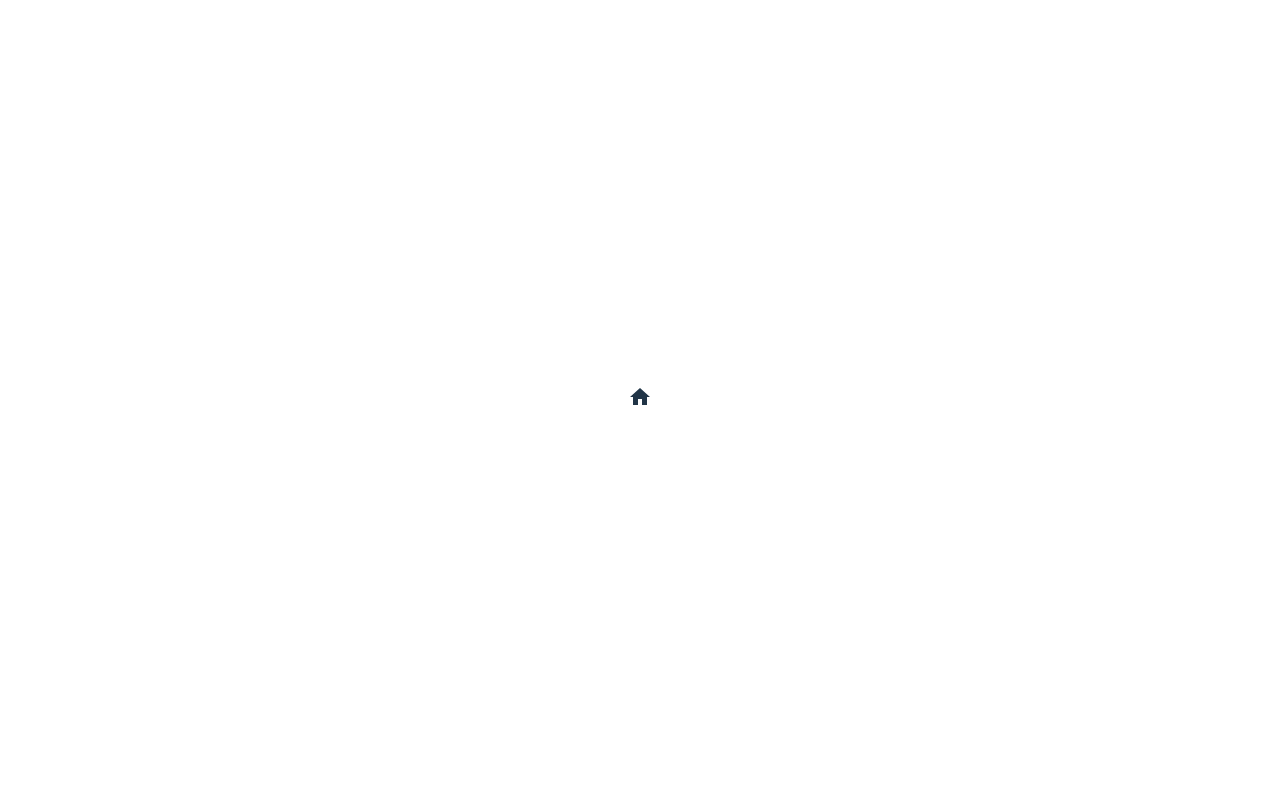
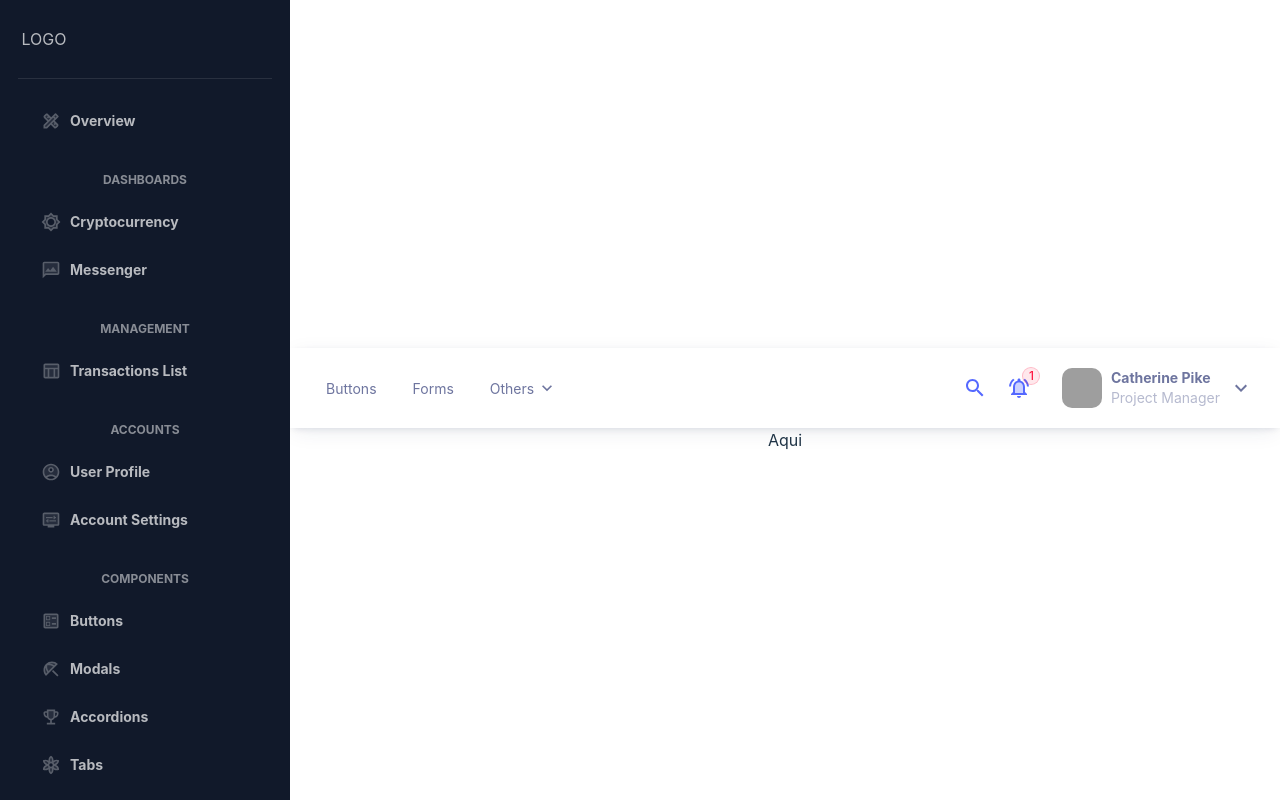
Before and after one commit to ZanellaIgor/CondominiumAdmin, a React (Vite) app: page / in a window 1280 px wide. Built offline with nearby package versions, Linux system fonts and the light colour scheme; grey boxes are pictures that could not be loaded.

Commit message:
Wip Correcao Layout

```diff
--- a/package.json
+++ b/package.json
@@ -17,6 +17,7 @@
     "@mui/material": "^5.15.20",
     "date-fns": "^3.6.0",
     "react": "^18.2.0",
+    "react-custom-scrollbars-2": "^4.5.0",
     "react-dom": "^18.2.0",
     "react-router-dom": "^6.23.1"
   },
--- /dev/null
+++ b/src/components/Scrollbar/index.tsx
@@ -0,0 +1,46 @@
+import PropTypes from 'prop-types';
+import { FC, ReactNode } from 'react';
+
+import { Box, useTheme } from '@mui/material';
+import Scrollbars from 'react-custom-scrollbars-2';
+
+interface ScrollbarProps {
+  className?: string;
+  children?: ReactNode;
+}
+
+const Scrollbar: FC<ScrollbarProps> = ({ className, children, ...rest }) => {
+  const theme = useTheme();
+
+  return (
+    <Scrollbars
+      autoHide
+      renderThumbVertical={() => {
+        return (
+          <Box
+            sx={{
+              width: 5,
+              background: `${theme.colors.alpha.black[10]}`,
+              borderRadius: `${theme.general.borderRadiusLg}`,
+              transition: `${theme.transitions.create(['background'])}`,
+
+              '&:hover': {
+                background: `${theme.colors.alpha.black[30]}`,
+              },
+            }}
+          />
+        );
+      }}
+      {...rest}
+    >
+      {children}
+    </Scrollbars>
+  );
+};
+
+Scrollbar.propTypes = {
+  children: PropTypes.node,
+  className: PropTypes.string,
+};
+
+export default Scrollbar;
--- a/src/components/layouts/SidebarLayout/Header/index.tsx
+++ b/src/components/layouts/SidebarLayout/Header/index.tsx
@@ -1,23 +1,24 @@
 import { useContext } from 'react';
 
+import MenuTwoToneIcon from '@mui/icons-material/MenuTwoTone';
 import {
   Box,
-  alpha,
-  Stack,
-  lighten,
   Divider,
   IconButton,
+  Stack,
   Tooltip,
+  alpha,
+  lighten,
   styled,
-  useTheme
+  useTheme,
 } from '@mui/material';
-import MenuTwoToneIcon from '@mui/icons-material/MenuTwoTone';
-import { SidebarContext } from 'src/contexts/SidebarContext';
+
 import CloseTwoToneIcon from '@mui/icons-material/CloseTwoTone';
 
+import { SidebarContext } from '../../../../contexts/SidebarContext';
 import HeaderButtons from './Buttons';
+import HeaderMenu from './Menu';
 import HeaderUserbox from './Userbox';
-import HeaderMenu from './Menu';
 
 const HeaderWrapper = styled(Box)(
   ({ theme }) => `
@@ -26,7 +27,7 @@ const HeaderWrapper = styled(Box)(
         padding: ${theme.spacing(0, 2)};
         right: 0;
         z-index: 6;
-        background-color: ${alpha(theme.header.background, 0.95)};
+        background-color: ${alpha(theme.header.background as string, 0.95)};
         backdrop-filter: blur(3px);
         position: fixed;
         justify-content: space-between;
@@ -59,7 +60,7 @@ function Header() {
               )}, 0px 5px 22px -4px ${alpha(
                 theme.colors.alpha.black[100],
                 0.1
-              )}`
+              )}`,
       }}
     >
       <Stack
@@ -77,7 +78,7 @@ function Header() {
           component="span"
           sx={{
             ml: 2,
-            display: { lg: 'none', xs: 'inline-block' }
+            display: { lg: 'none', xs: 'inline-block' },
           }}
         >
           <Tooltip arrow title="Toggle Menu">
--- a/src/components/layouts/SidebarLayout/Sidebar/index.tsx
+++ b/src/components/layouts/SidebarLayout/Sidebar/index.tsx
@@ -1,22 +1,20 @@
 import { useContext } from 'react';
-import Scrollbar from 'src/components/Scrollbar';
-import { SidebarContext } from 'src/contexts/SidebarContext';
 
 import {
   Box,
+  Button,
+  Divider,
   Drawer,
   alpha,
+  darken,
+  lighten,
   styled,
-  Divider,
   useTheme,
-  Button,
-  lighten,
-  darken,
-  Tooltip
 } from '@mui/material';
 
+import { SidebarContext } from '../../../../contexts/SidebarContext';
+import Scrollbar from '../../../Scrollbar';
 import SidebarMenu from './SidebarMenu';
-import Logo from 'src/components/LogoSign';
 
 const SidebarWrapper = styled(Box)(
   ({ theme }) => `
@@ -41,17 +39,17 @@ function Sidebar() {
         sx={{
           display: {
             xs: 'none',
-            lg: 'inline-block'
+            lg: 'inline-block',
           },
           position: 'fixed',
           left: 0,
           top: 0,
           background:
             theme.palette.mode === 'dark'
-              ? alpha(lighten(theme.header.background, 0.1), 0.5)
+              ? alpha(lighten(theme.header.background as string, 0.1), 0.5)
               : darken(theme.colors.alpha.black[100], 0.5),
           boxShadow:
-            theme.palette.mode === 'dark' ? theme.sidebar.boxShadow : 'none'
+            theme.palette.mode === 'dark' ? theme.sidebar.boxShadow : 'none',
         }}
       >
         <Scrollbar>
@@ -59,24 +57,24 @@ function Sidebar() {
             <Box
               mx={2}
               sx={{
-                width: 52
+                width: 52,
               }}
             >
-              <Logo />
+              LOGO
             </Box>
           </Box>
           <Divider
             sx={{
               mt: theme.spacing(3),
               mx: theme.spacing(2),
-              background: theme.colors.alpha.trueWhite[10]
+              background: theme.colors.alpha.trueWhite[10],
             }}
           />
           <SidebarMenu />
         </Scrollbar>
         <Divider
           sx={{
-            background: theme.colors.alpha.trueWhite[10]
+            background: theme.colors.alpha.trueWhite[10],
           }}
         />
         <Box p={2}>
@@ -95,7 +93,7 @@ function Sidebar() {
       </SidebarWrapper>
       <Drawer
         sx={{
-          boxShadow: `${theme.sidebar.boxShadow}`
+          boxShadow: `${theme.sidebar.boxShadow}`,
         }}
         anchor={theme.direction === 'rtl' ? 'right' : 'left'}
         open={sidebarToggle}
@@ -108,7 +106,7 @@ function Sidebar() {
             background:
               theme.palette.mode === 'dark'
                 ? theme.colors.alpha.white[100]
-                : darken(theme.colors.alpha.black[100], 0.5)
+                : darken(theme.colors.alpha.black[100], 0.5),
           }}
         >
           <Scrollbar>
@@ -116,17 +114,17 @@ function Sidebar() {
               <Box
                 mx={2}
                 sx={{
-                  width: 52
+                  width: 52,
                 }}
               >
-                <Logo />
+                LOGO
               </Box>
             </Box>
             <Divider
               sx={{
                 mt: theme.spacing(3),
                 mx: theme.spacing(2),
-                background: theme.colors.alpha.trueWhite[10]
+                background: theme.colors.alpha.trueWhite[10],
               }}
             />
             <SidebarMenu />
--- a/src/components/layouts/SidebarLayout/index.tsx
+++ b/src/components/layouts/SidebarLayout/index.tsx
@@ -1,15 +1,15 @@
+import { Box, alpha, lighten, useTheme } from '@mui/material';
 import { FC, ReactNode } from 'react';
-import { Box, alpha, lighten, useTheme } from '@mui/material';
 import { Outlet } from 'react-router-dom';
 
+import Header from './Header';
 import Sidebar from './Sidebar';
-import Header from './Header';
 
-interface SidebarLayoutProps {
+interface ISidebarLayoutProps {
   children?: ReactNode;
 }
 
-const SidebarLayout: FC<SidebarLayoutProps> = () => {
+export const SidebarLayout: FC<ISidebarLayoutProps> = () => {
   const theme = useTheme();
 
   return (
@@ -37,8 +37,8 @@ const SidebarLayout: FC<SidebarLayoutProps> = () => {
                   )}, 0px 5px 12px -4px ${alpha(
                     theme.colors.alpha.black[100],
                     0.05
-                  )}`
-          }
+                  )}`,
+          },
         }}
       >
         <Header />
@@ -51,8 +51,8 @@ const SidebarLayout: FC<SidebarLayoutProps> = () => {
             flex: 1,
             pt: `${theme.header.height}`,
             [theme.breakpoints.up('lg')]: {
-              ml: `${theme.sidebar.width}`
-            }
+              ml: `${theme.sidebar.width}`,
+            },
           }}
         >
           <Box display="block">
@@ -63,5 +63,3 @@ const SidebarLayout: FC<SidebarLayoutProps> = () => {
     </>
   );
 };
-
-export default SidebarLayout;
```
Also changed, not shown: src/components/layouts/BaseLayout/index.tsx (+5 -5 lines), src/components/layouts/SidebarLayout/Sidebar/SidebarMenu/index.tsx (+14 -14 lines), src/router.tsx (+4 -4 lines), 1 other file (tests, documents, lock files or other folders).
